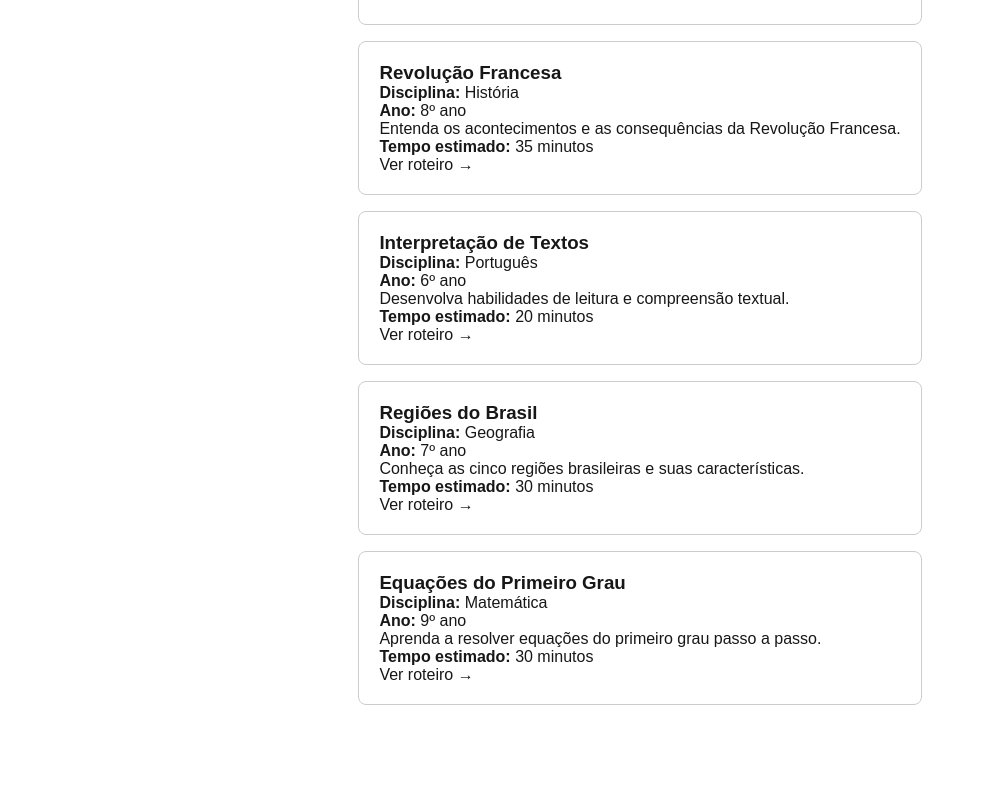
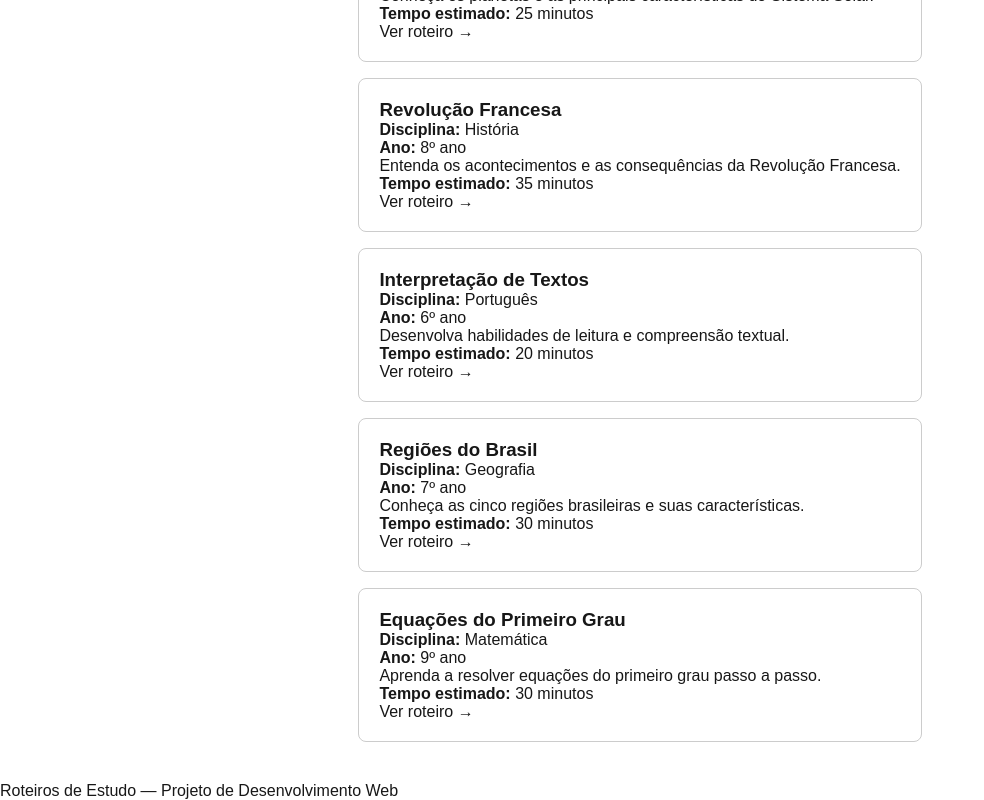
Before and after one commit to JoaoLucasDrummond/roteiros-de-estudo, a Next.js app: page / in a window 1280 px wide. Shown: the part 571-1371 px from the top of the page, without its empty margins (0-984 px from the left). Before the commit the page ends 1316 px from the top, so only its background shows below. Built offline with nearby package versions, Linux system fonts and the light colour scheme.

Commit message:
Update layout for educational platform with new metadata

```diff
--- a/app/layout.js
+++ b/app/layout.js
@@ -1,25 +1,20 @@
-import { Geist, Geist_Mono } from "next/font/google";
 import "./globals.css";
-
-const geistSans = Geist({
-  variable: "--font-geist-sans",
-  subsets: ["latin"],
-});
-
-const geistMono = Geist_Mono({
-  variable: "--font-geist-mono",
-  subsets: ["latin"],
-});
-
+import Header from "../components/Header";
 export const metadata = {
-  title: "Create Next App",
-  description: "Generated by create next app",
+  title: "Roteiros de Estudo",
+  description:
+    "Plataforma de roteiros educacionais para alunos do 6º ao 9º ano.",
 };
-
 export default function RootLayout({ children }) {
   return (
-    <html lang="en" className={`${geistSans.variable} ${geistMono.variable}`}>
-      <body>{children}</body>
+    <html lang="pt-BR">
+      <body>
+        <Header />
+        {children}
+        <footer className="site-footer">
+          <p>Roteiros de Estudo — Projeto de Desenvolvimento Web</p>
+        </footer>
+      </body>
     </html>
   );
 }
```
